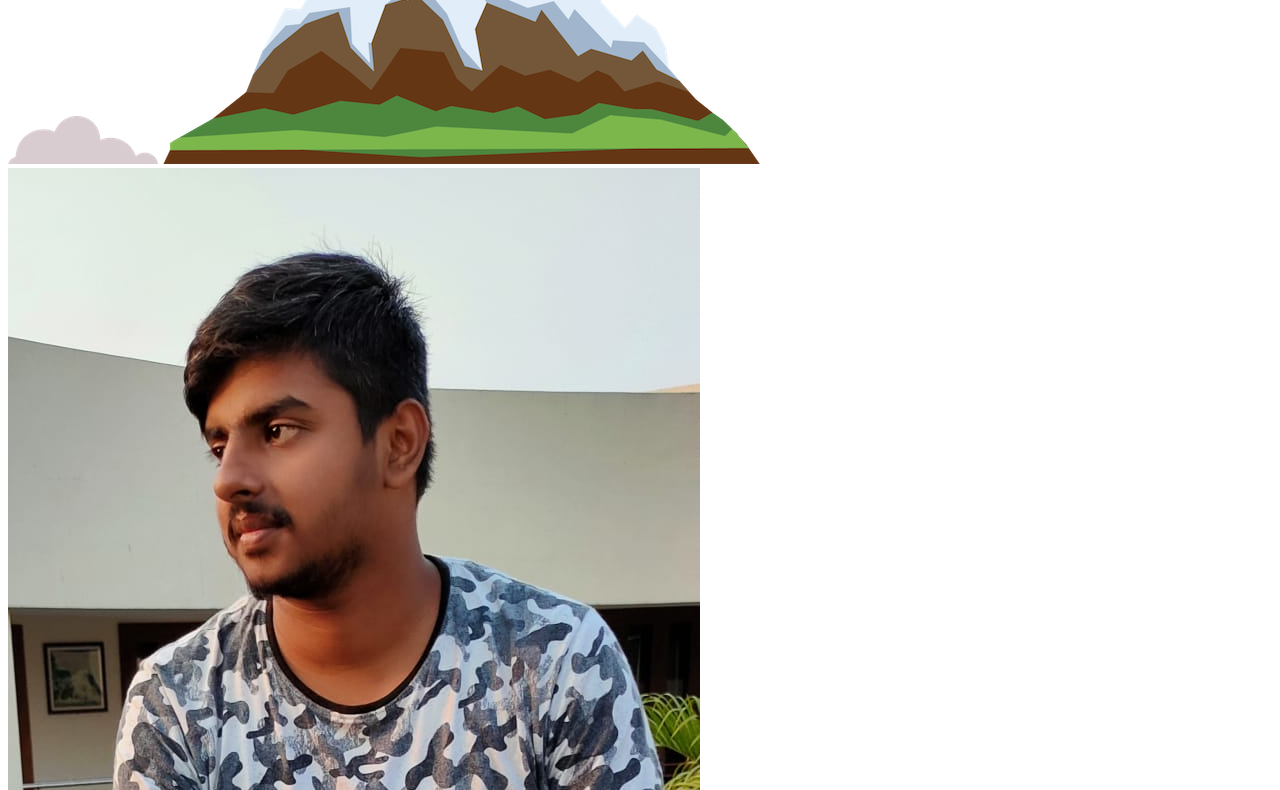
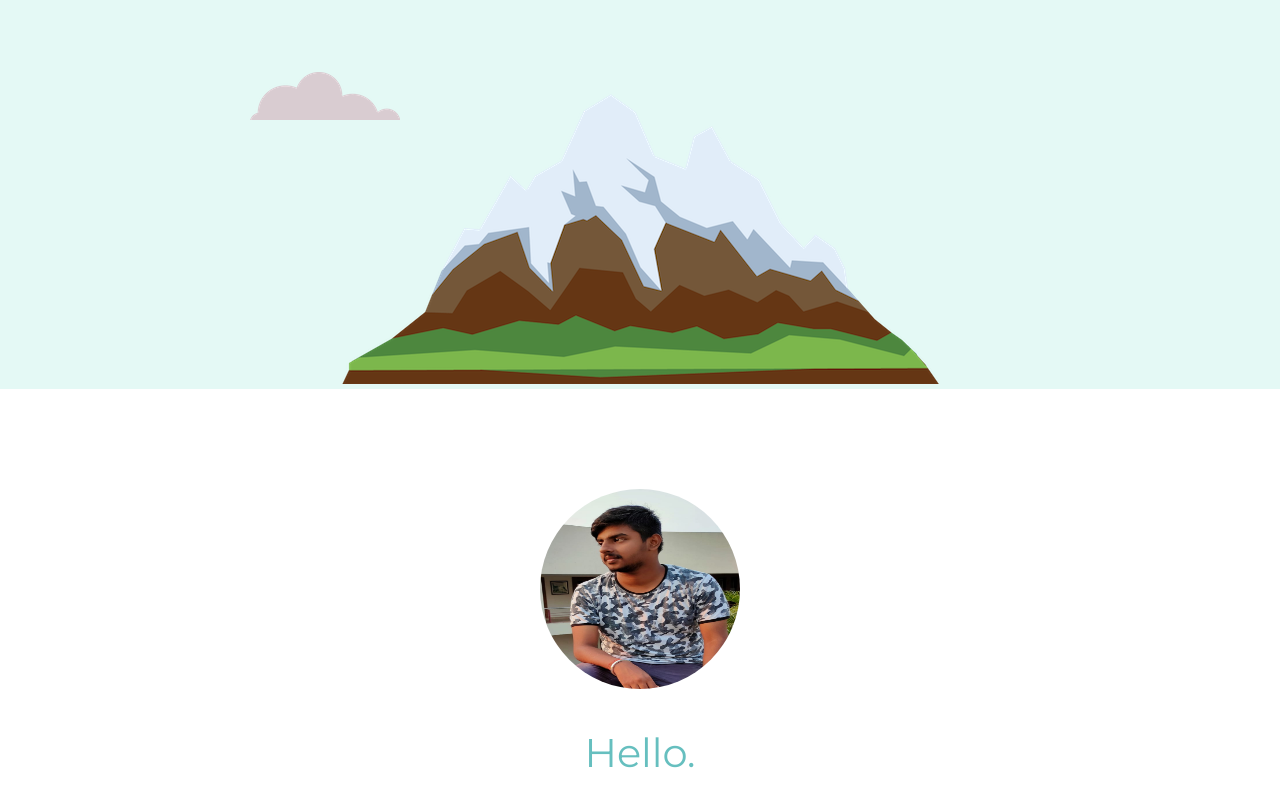
Before and after one commit to Instinctblaze/Host, a plain HTML site: page index.html in a window 1280 px wide. Shown: the part 380-1170 px from the top of the page. Drawn offline with Linux system fonts and the light colour scheme; the site is published under a folder, as on GitHub Pages, so addresses that start at the root find nothing.

Commit message:
Update index.html

```diff
--- a/index.html
+++ b/index.html
@@ -3,7 +3,7 @@
   <head>
     <meta charset="utf-8">
     <title>Akash Gautam</title>
-    <link rel="stylesheet" href="/CSS/styles.css" type="text/css">
+    <link rel="stylesheet" href="./styles.css" type="text/css">
     <link rel="icon" href="favicon.ico">
     <link rel="preconnect" href="https://fonts.gstatic.com">
 <link href="https://fonts.googleapis.com/css2?family=Merriweather:ital,wght@0,300;0,400;0,700;0,900;1,300;1,400;1,700;1,900&family=Montserrat:ital,wght@0,100;0,200;0,300;0,400;0,500;0,700;0,800;1,200;1,300;1,400;1,500;1,600&family=Sacramento&display=swap" rel="stylesheet">
```
